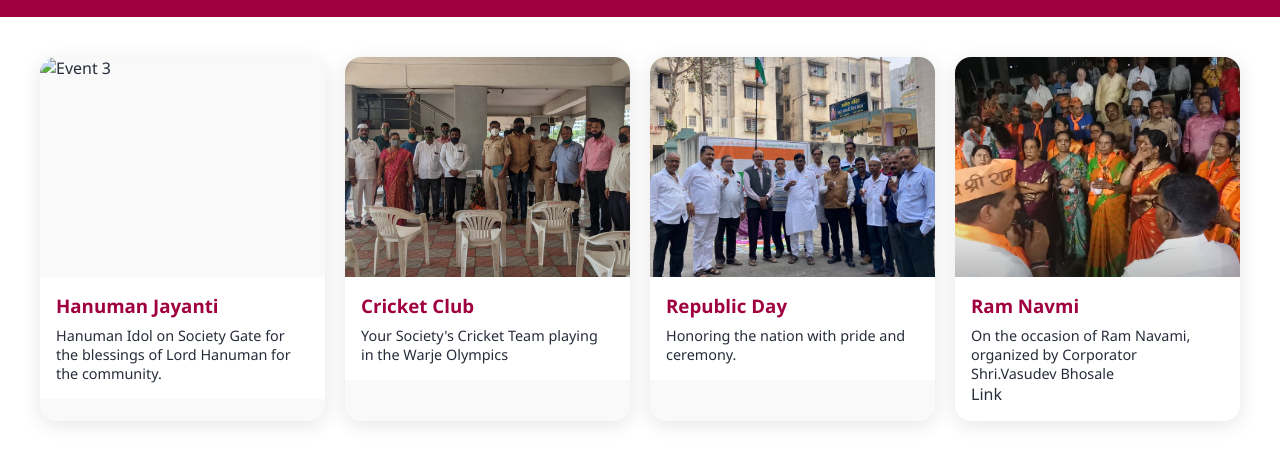
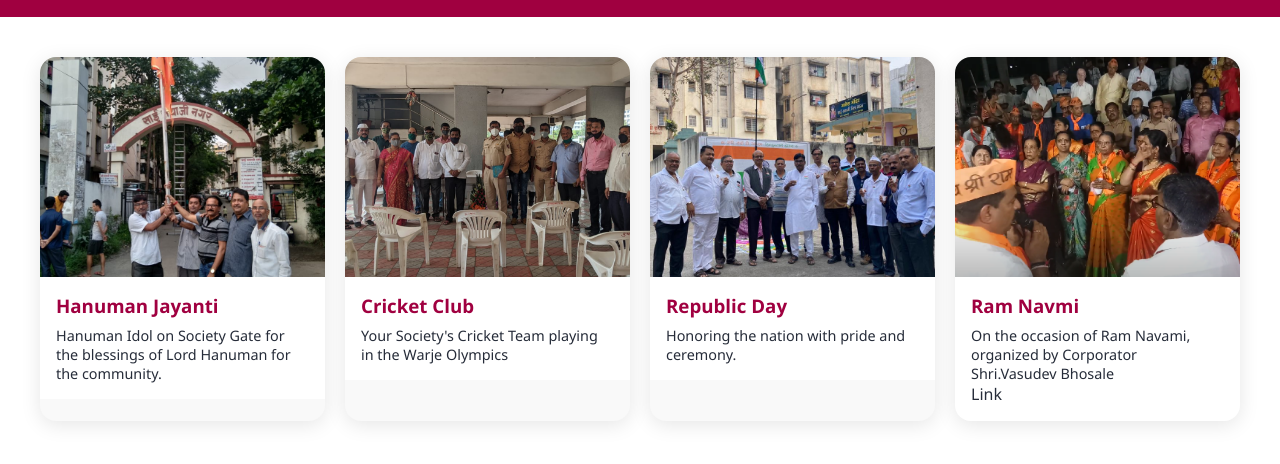
Before and after one commit to Grandlobster/saisayajinagar, a plain HTML site: page Gallery.html in a window 1280 px wide. Shown: the part 78-542 px from the top of the page. Drawn offline with Linux system fonts and the light colour scheme; files whose address does not match are found by name.

Commit message:
Update Gallery.html

```diff
--- a/Gallery.html
+++ b/Gallery.html
@@ -88,7 +88,7 @@
   <div class="gallery-container">
     <div class="grid">
       <div class="card">
-        <img src="/images/Hanuman Jayanti.jpg" alt="Event 3">
+        <img src="victory.jpg" alt="Event 3">
         <div class="caption">
           <h3>Hanuman Jayanti</h3>
           <p>Hanuman Idol on Society Gate for the blessings of Lord Hanuman for the community.</p>
```
